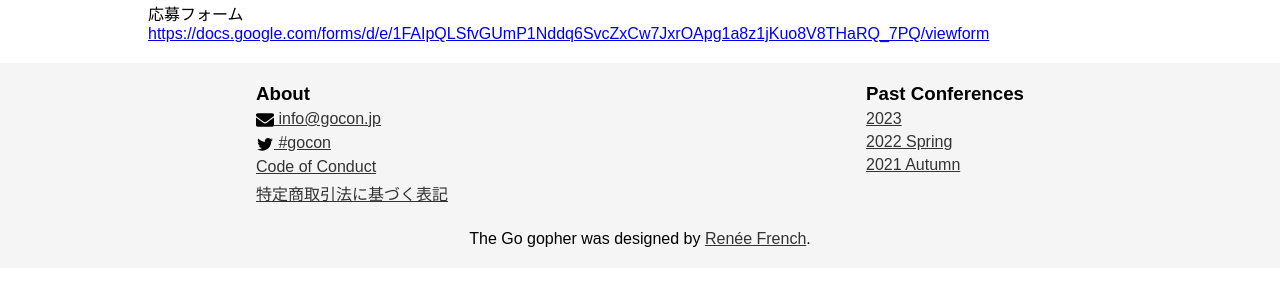
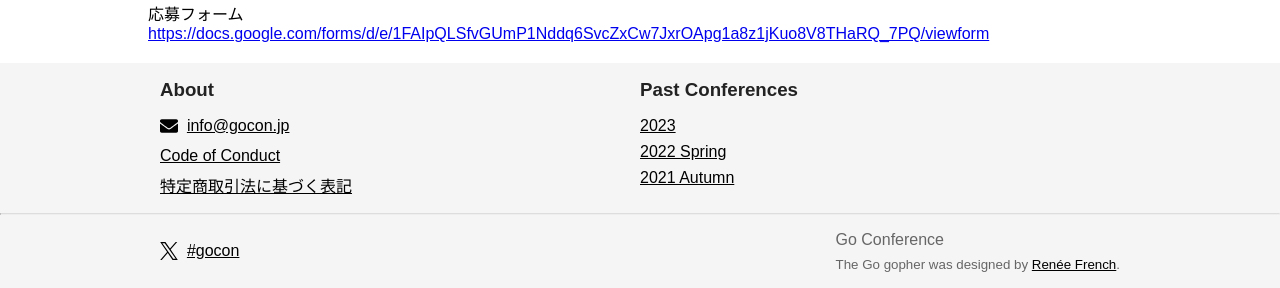
Before and after one commit to GoCon/2024, an Astro site: page / in a window 1280 px wide. Shown: the part 1866-2154 px from the top of the page. Built offline with nearby package versions, Linux system fonts and the light colour scheme; Astro itself is replaced by a stand-in of ours.

Commit message:
refactor footer styles, replace ic_twitter to ic_x

```diff
--- a/src/components/Footer/index.astro
+++ b/src/components/Footer/index.astro
@@ -2,110 +2,125 @@
 import { Image } from "astro:assets";
 ---
 
-<footer class="footer-container">
-  <div class="footer-content">
-    <div class="footer-about">
+<footer class="container">
+  <div class="content">
+    <div class="box">
       <h3>About</h3>
+      <ul>
+        <li>
           <a href="mailto:info@gocon.jp"
             ><Image
               src=`${import.meta.env.BASE_URL}/ic_mail.svg`
               alt="mail"
               width="18"
               height="18"
-        /> info@gocon.jp</a
+            />info@gocon.jp</a
           >
-      <a href="https://twitter.com/hashtag/gocon"
-        ><Image
-          src=`${import.meta.env.BASE_URL}/ic_twitter.svg`
-          alt="X/Twitter"
-          width="18"
-          height="18"
-        /> #gocon</a
-      >
-      <a href="https://go.dev/conduct">Code of Conduct</a>
+        </li>
+        <li><a href="https://go.dev/conduct">Code of Conduct</a></li>
+        <li>
           <a
             href="https://drive.google.com/file/d/1Xon1uyLT-810sxnkLMngmL67z68K3XJG/view"
             >特定商取引法に基づく表記</a
           >
+        </li>
+      </ul>
     </div>
-    <div class="footer-past-conferences">
+    <div class="box">
       <h3>Past Conferences</h3>
-      <a href="https://gocon.jp/2023">2023</a>
-      <a href="https://gocon.jp/2022spring">2022 Spring</a>
-      <a href="https://gocon.jp/2021autumn">2021 Autumn</a>
+      <ul>
+        <li><a href="https://gocon.jp/2023">2023</a></li>
+        <li><a href="https://gocon.jp/2022spring">2022 Spring</a></li>
+        <li><a href="https://gocon.jp/2021autumn">2021 Autumn</a></li>
+      </ul>
     </div>
-    <br />
-    <div class="footer-bottom">
-      <div class="footer-credits">
-        <p>
-          The Go gopher was designed by <a
-            href="http://reneefrench.blogspot.com/">Renée French</a
+  </div>
+  <hr />
+  <div class="bottom">
+    <a href="https://twitter.com/hashtag/gocon">
+      <Image
+        src=`${import.meta.env.BASE_URL}/ic_x.svg`
+        width={18}
+        height={18}
+        alt="X/Twitter"
+      /> #gocon
+    </a>
+    <div class="credit">
+      <p>Go Conference</p>
+      <small>
+        The Go gopher was designed by <a href="http://reneefrench.blogspot.com/"
+          >Renée French</a
         >.
-        </p>
-      </div>
+      </small>
     </div>
   </div>
 </footer>
 
 <style>
-  .footer-container {
-    width: 100%;
-    margin: 0 auto;
-    padding: 20px;
+  .container {
     background-color: #f5f5f5;
-    font-family: Arial, sans-serif;
-    box-sizing: border-box;
+    color: #222;
   }
 
-  .footer-content {
-    max-width: 768px;
+  .content {
+    max-width: 1024px;
+    margin: 0 auto;
+    display: flex;
+    padding: 16px 32px;
+
+    @media screen and (max-width: 768px) {
+      flex-direction: column;
+      gap: 24px;
+    }
+  }
+
+  .box {
+    display: flex;
+    width: calc(100% / 2);
+    flex-direction: column;
+    gap: 16px;
+
+    @media screen and (max-width: 768px) {
+      width: 100%;
+    }
+  }
+
+  .box ul {
+    list-style: none;
+  }
+
+  .box ul > *:not(:last-child) {
+    margin-bottom: 8px;
+  }
+
+  a {
+    color: #000;
+    display: inline-flex;
+    align-items: center;
+    gap: 1ch;
+  }
+
+  hr {
+    border-top: 1px solid #ddd;
+  }
+
+  .bottom {
+    max-width: 1024px;
     margin: 0 auto;
     display: flex;
     justify-content: space-between;
-    flex-wrap: wrap;
-  }
+    padding: 16px 32px;
 
-  .footer-past-conferences {
-    margin-left: auto;
-  }
-
-  .footer-content a {
-    color: #333;
-    margin-bottom: 5px;
-  }
-
-  .footer-about a,
-  .footer-past-conferences a {
-    display: block;
-    margin-top: 5px;
-    margin-bottom: 5px;
-  }
-
-  .footer-bottom {
-    flex-basis: 100%;
-    margin-top: 20px;
-    text-align: center;
-  }
-
-  @media (max-width: 768px) {
-    .footer-content {
-      width: auto;
-      padding: 0 20px;
-    }
-
-    .footer-about,
-    .footer-past-conferences,
-    .footer-bottom {
-      flex-basis: 100%;
-      margin-right: 0;
-    }
-
-    .footer-bottom {
-      text-align: left;
+    @media screen and (max-width: 768px) {
+      flex-direction: column;
+      gap: 8px;
     }
   }
 
-  img {
-    vertical-align: middle;
+  .credit {
+    display: flex;
+    flex-direction: column;
+    gap: 8px;
+    color: #666;
   }
 </style>
```
Also changed, not shown: public/ic_twitter.svg (deleted), public/ic_x.svg (added). Lines whose indentation alone changed are shown as unchanged.
